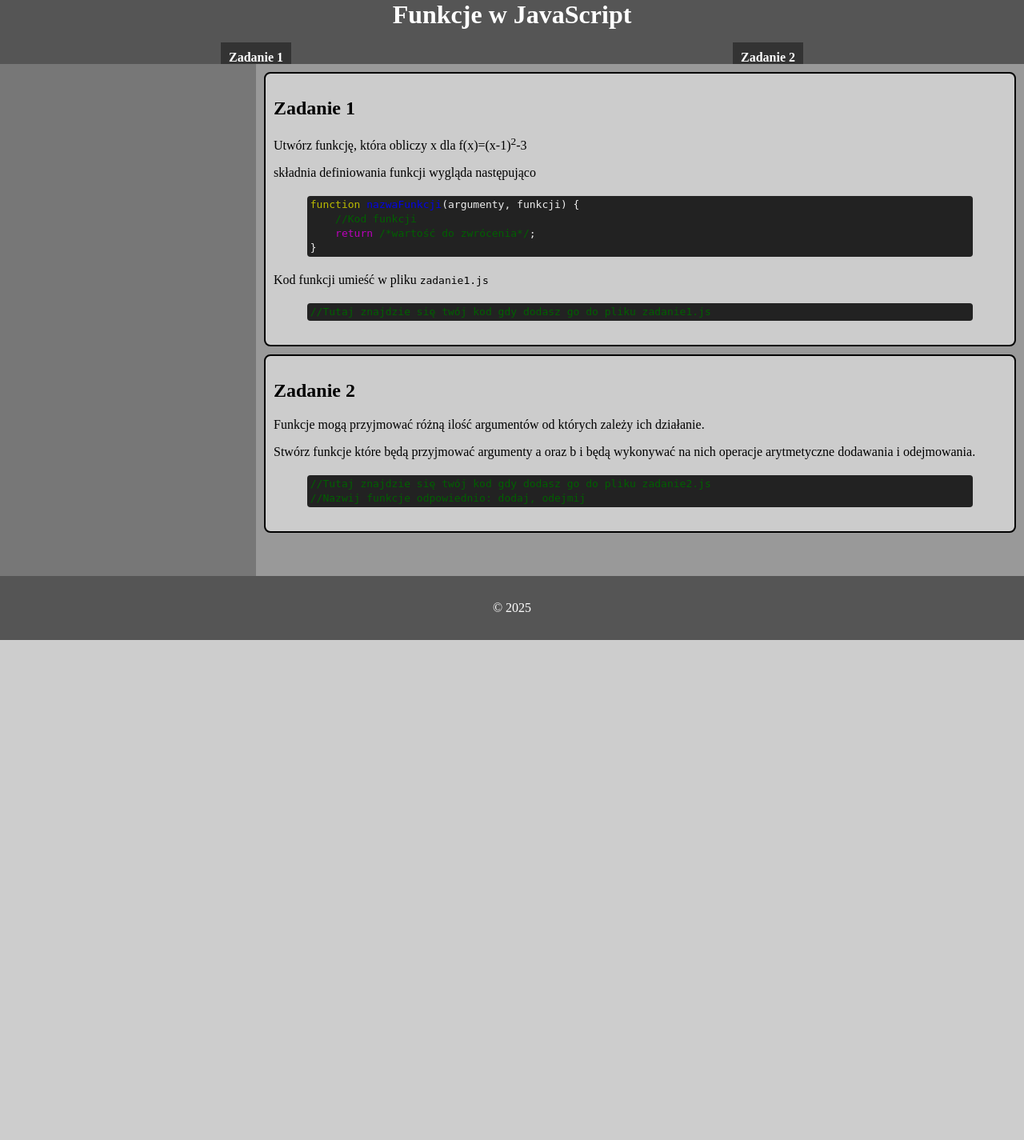
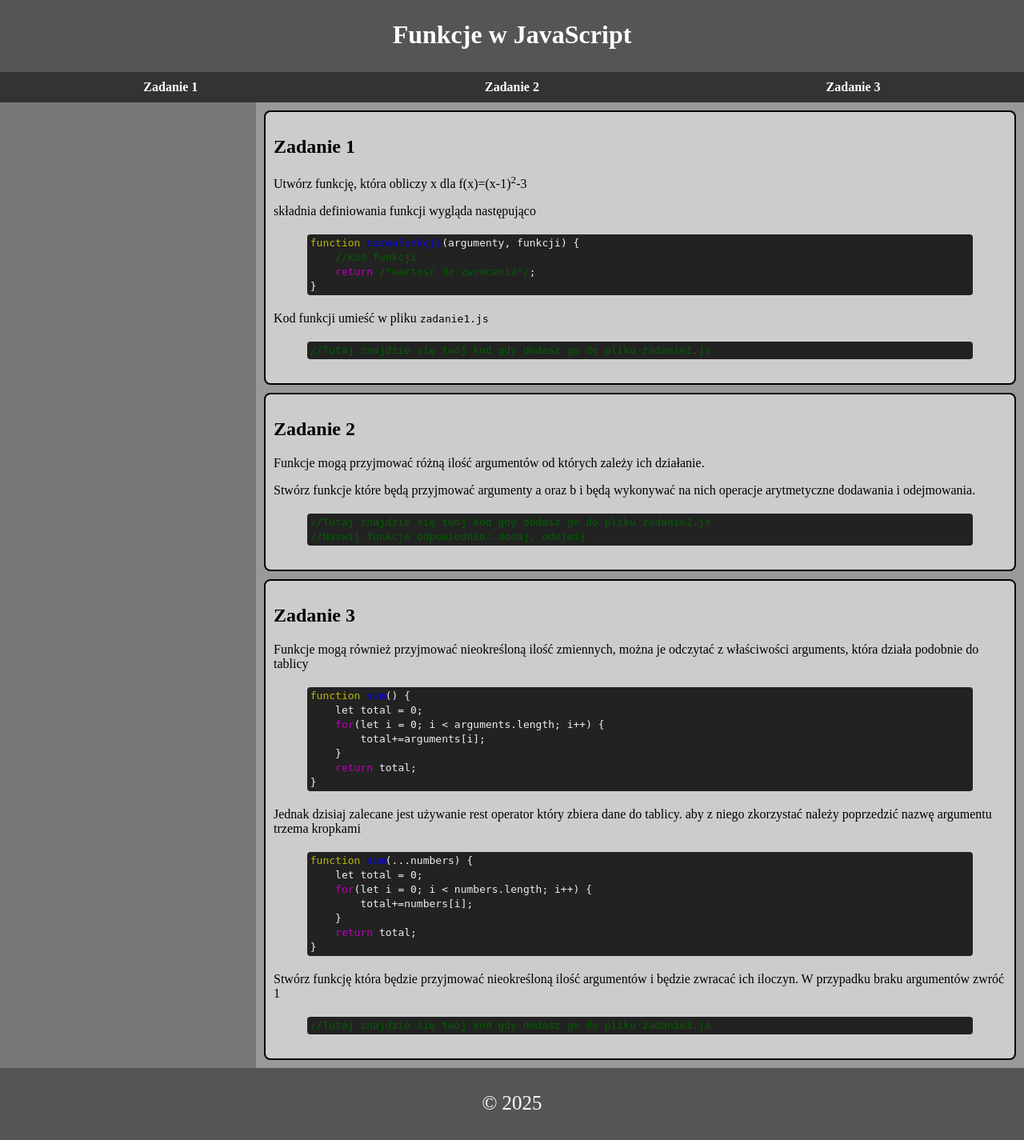
Before and after one commit to Estremo102/Aplikacje-Internetowe, a PHP site: page / in a window 1280 px wide. Shown: the whole page at 80% size. Before the commit the page ends 800 px from the top, so only its background shows below. Run offline with PHP 8.4, Linux system fonts and the light colour scheme.

Commit message:
Zadanie 3

```diff
--- a/Funkcje/index.html
+++ b/Funkcje/index.html
@@ -7,18 +7,22 @@
     <link rel="stylesheet" href="style.css">
     <script src="zadanie1.js" defer></script>
     <script src="zadanie2.js" defer></script>
+    <script src="zadanie3.js" defer></script>
     <script src="script.js" defer></script>
 </head>
 <body>
     <header>
         <h1>Funkcje w JavaScript</h1>
+    </header>
+    <div class="navbox">
         <nav>
             <ul>
                 <li><a href="#zadanie1">Zadanie 1</a></li>
                 <li><a href="#zadanie2">Zadanie 2</a></li>
+                <li><a href="#zadanie3">Zadanie 3</a></li>
             </ul>
         </nav>
-    </header>
+    </div>
     <div class="content">
         <aside>
             <div></div>
@@ -42,7 +46,29 @@
                 <p>Stwórz funkcje które będą przyjmować argumenty a oraz b i będą wykonywać na nich operacje arytmetyczne dodawania i odejmowania.</p>
                 <pre><code id="z2s">//Tutaj znajdzie się twój kod gdy dodasz go do pliku zadanie2.js
 //Nazwij funkcje odpowiednio: dodaj, odejmij</code></pre>
-                </section>
+            </section>
+            <section id="zadanie3">
+                <h2>Zadanie 3</h2>
+                <p>Funkcje mogą również przyjmować nieokreśloną ilość zmiennych, można je odczytać z właściwości arguments, która działa podobnie do tablicy</p>
+                <pre><code>function sum() {
+    let total = 0;
+    for(let i = 0; i &lt; arguments.length; i++) {
+        total+=arguments[i];
+    }
+    return total;
+}</code></pre>
+                <p>Jednak dzisiaj zalecane jest używanie rest operator który zbiera dane do tablicy. aby z niego zkorzystać należy poprzedzić nazwę argumentu trzema kropkami</p>
+                <pre><code>function sum(...numbers) {
+    let total = 0;
+    for(let i = 0; i &lt; numbers.length; i++) {
+        total+=numbers[i];
+    }
+    return total;
+}</code></pre>
+                <p>Stwórz funkcję która będzie przyjmować nieokreśloną ilość argumentów i będzie zwracać ich iloczyn. W przypadku braku argumentów zwróć 1</p>
+                <pre><code id="z3s">//Tutaj znajdzie się twój kod gdy dodasz go do pliku zadanie3.js</code></pre>
+
+            </section>
         </main>
     </div>
     <footer>
--- a/Funkcje/script.js
+++ b/Funkcje/script.js
@@ -9,6 +9,11 @@ try{
                     window.odejmij.toString();
 }catch{}
 
+try{
+    let z3s = document.querySelector('#z3s');
+    z3s.innerHTML = window.mnoz.toString();
+}catch{}
+
 let code = document.querySelectorAll('pre code');
 code.forEach((block) => {
     block.innerHTML = block.textContent.replace(/return/g, '<span class="pink">return</span>')
@@ -17,7 +22,8 @@ code.forEach((block) => {
     .replace(/function\s+([a-zA-Z_$][0-9a-zA-Z_$]*)/g, 'function <span class="blue">$1</span>')
     .replace(/function/g, '<span class="yellow">function</span>')
     .replace(/Math./g, '<span class="lightblue">Math</span>.')
-    .replace('.pow', '.<span class="yellow">pow</span>');
+    .replace('.pow', '.<span class="yellow">pow</span>')
+    .replace(/for/g, '<span class="pink">for</span>');
 });
 
 window.onload = function() {
@@ -41,6 +47,18 @@ window.onload = function() {
                 if (window.odejmij(5,2) !== 3) return false;
                 return true;
             } catch { return false; }
+        },
+        // Zadanie 3
+        () => {
+            try {
+                if (!window.mnoz) return false;
+                if (typeof window.mnoz !== 'function') return false;
+                if (window.mnoz(2,3) !== 6) return false;
+                if (window.mnoz(2,3,4) !== 24) return false;
+                if (window.mnoz(1,2,3,4,5) !== 120) return false;
+                if (window.mnoz() !== 1 ) return false;
+                return true;
+            } catch { return false; }
         }
     ];
 
--- a/Funkcje/style.css
+++ b/Funkcje/style.css
@@ -7,7 +7,7 @@ header h1{
     margin: auto;
     width: fit-content;
     color: white;
-
+    padding: 25px;
 }
 
 section{
@@ -22,15 +22,15 @@ header, footer{
     background-color: #555;
     margin: 0;
     padding: 0;
-    height: 10vh;
+    height: 90px;
 }
 
 footer > p {
     color: white;
     text-align: center;
-    line-height: 10vh;
     margin: 0;
-    padding: 0;
+    padding: 30px;
+    font-size: 25px;
 }
 
 .content{
@@ -42,7 +42,7 @@ aside{
     width: 25%;
     margin: 0;
     padding: 0;
-    min-height: 80vh;
+    min-height: calc(100vh-180px);
 }
 
 main{
@@ -50,7 +50,7 @@ main{
     margin: 0;
     padding: 0;
     width: 75%;
-    min-height: 80vh;
+    min-height: calc(100vh-180px);
 }
 
 a{
@@ -87,10 +87,18 @@ pre{
     color: #00bbbb;
 }
 
+.navbox{
+    margin: 0;
+    background-color: #333;
+    position: sticky;
+    top: 0;
+}
+
 nav ul{
     list-style-type: none;
     padding-left: 0;
     display: flex;
+    margin: 0px;
 }
 
 nav ul li{
@@ -107,7 +115,3 @@ nav ul li a{
 .done{
     background-color: #27ae60 !important;
 }
-
-.warning{
-    background-color: #e67e22 !important;
-}
--- /dev/null
+++ b/Funkcje/zadanie3.js
@@ -0,0 +1,6 @@
+// Tutaj napisz swoje rozwiązanie
+
+// Kod do testów, nie usuwać
+try{
+    window.mnoz = mnoz;
+}catch{}
```
